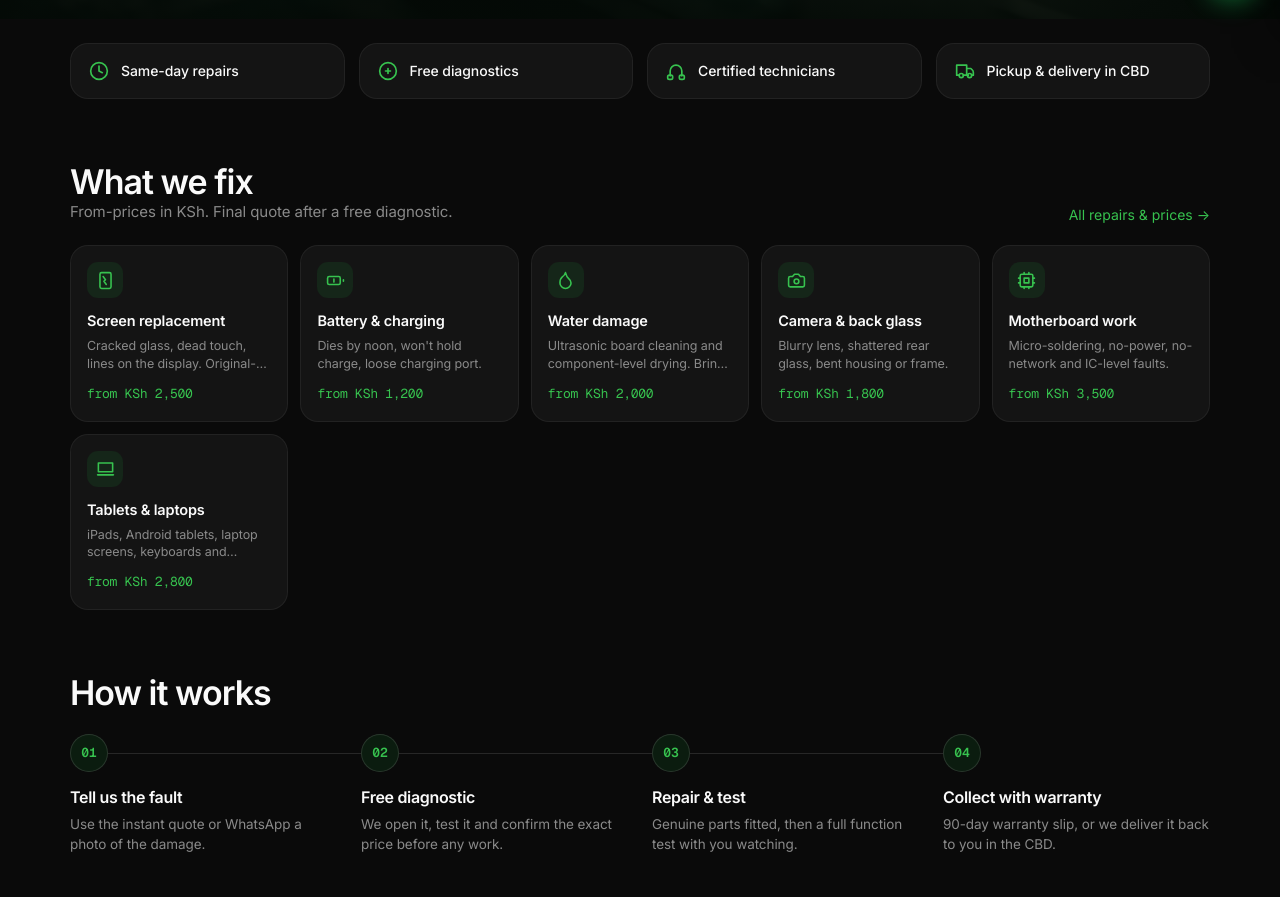
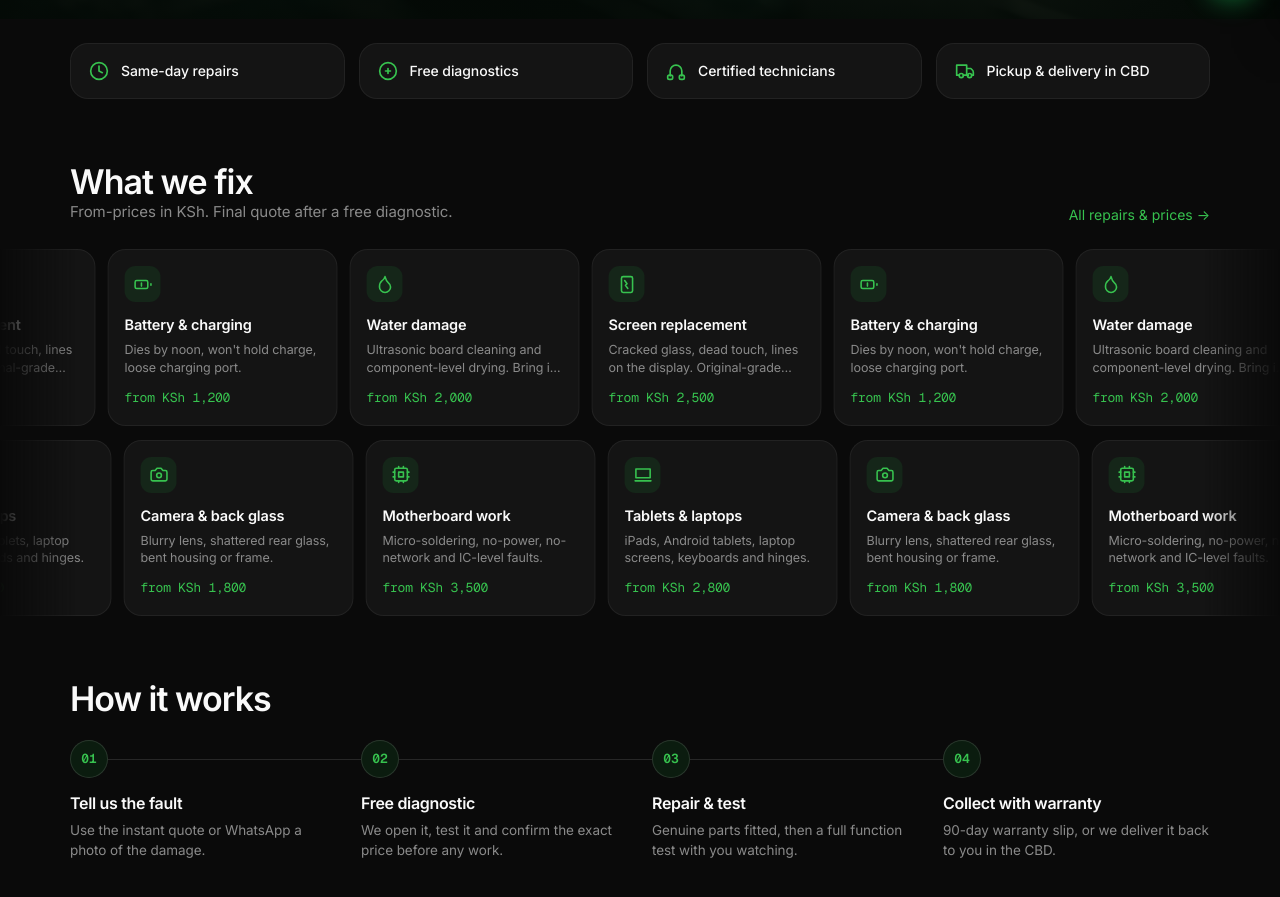
Before and after one commit to Tevin-Isaac/beaps-mobile-fix, a Next.js app: page / in a window 1280 px wide. Shown: the part 780-1677 px from the top of the page. Built offline with nearby package versions, Linux system fonts and the light colour scheme; no server answers; the database is empty.

Commit message:
Turn "What we fix" into a two-row shuffling marquee
Cards now auto-scroll continuously in two rows moving opposite
directions (CSS-only, pauses on hover), full-bleed with an edge fade
mask, instead of a static grid.

Co-Authored-By: Claude Sonnet 5 <noreply@anthropic.com>

```diff
--- a/pages/index.tsx
+++ b/pages/index.tsx
@@ -181,8 +181,8 @@ const Home: NextPageWithTitle<HomeProps> = ({ featured }) => {
       </Reveal>
 
       <Reveal>
-      <section style={{ maxWidth: 1180, margin: "0 auto", padding: "48px 20px 24px" }}>
-        <div style={{ display: "flex", alignItems: "flex-end", justifyContent: "space-between", gap: 20, flexWrap: "wrap" }}>
+      <section style={{ padding: "48px 0 24px" }}>
+        <div style={{ maxWidth: 1180, margin: "0 auto", padding: "0 20px", display: "flex", alignItems: "flex-end", justifyContent: "space-between", gap: 20, flexWrap: "wrap" }}>
           <div>
             <h2 style={{ margin: 0, fontSize: "clamp(26px, 3.4vw, 34px)", fontWeight: 600, letterSpacing: "-0.03em" }}>What we fix</h2>
             <p style={{ margin: "8px 0 0", fontSize: 15, color: "var(--text-secondary)" }}>From-prices in KSh. Final quote after a free diagnostic.</p>
@@ -191,10 +191,11 @@ const Home: NextPageWithTitle<HomeProps> = ({ featured }) => {
             All repairs &amp; prices →
           </button>
         </div>
-        <div style={{ display: "grid", gridTemplateColumns: autoFit(210), gap: 12, marginTop: 22 }}>
-          {REPAIR_CARDS.map((c, i) => (
-            <Reveal key={c.title} delay={(i % 6) * 0.06}>
-              <div className="fix-card">
+
+        <div className="fix-marquee-viewport" style={{ marginTop: 26 }}>
+          <div className="fix-marquee-track fix-marquee-left">
+            {[...REPAIR_CARDS.slice(0, 3), ...REPAIR_CARDS.slice(0, 3), ...REPAIR_CARDS.slice(0, 3)].map((c, i) => (
+              <div key={`row1-${i}`} className="fix-card fix-marquee-card">
                 <div className="fix-card-icon">
                   <svg width="19" height="19" viewBox="0 0 24 24" fill="none" stroke="currentColor" strokeWidth="2" strokeLinecap="round" strokeLinejoin="round">
                     {c.icon}
@@ -204,8 +205,22 @@ const Home: NextPageWithTitle<HomeProps> = ({ featured }) => {
                 <p className="fix-card-desc">{c.desc}</p>
                 <div className="fix-card-price">{c.price}</div>
               </div>
-            </Reveal>
-          ))}
+            ))}
+          </div>
+          <div className="fix-marquee-track fix-marquee-right" style={{ marginTop: 14 }}>
+            {[...REPAIR_CARDS.slice(3, 6), ...REPAIR_CARDS.slice(3, 6), ...REPAIR_CARDS.slice(3, 6)].map((c, i) => (
+              <div key={`row2-${i}`} className="fix-card fix-marquee-card">
+                <div className="fix-card-icon">
+                  <svg width="19" height="19" viewBox="0 0 24 24" fill="none" stroke="currentColor" strokeWidth="2" strokeLinecap="round" strokeLinejoin="round">
+                    {c.icon}
+                  </svg>
+                </div>
+                <h3 className="fix-card-title">{c.title}</h3>
+                <p className="fix-card-desc">{c.desc}</p>
+                <div className="fix-card-price">{c.price}</div>
+              </div>
+            ))}
+          </div>
         </div>
       </section>
       </Reveal>
--- a/styles/globals.css
+++ b/styles/globals.css
@@ -790,6 +790,44 @@ button {
   letter-spacing: -0.02em;
 }
 
+.fix-marquee-viewport {
+  overflow: hidden;
+  width: 100%;
+  -webkit-mask-image: linear-gradient(90deg, transparent, black 6%, black 94%, transparent);
+  mask-image: linear-gradient(90deg, transparent, black 6%, black 94%, transparent);
+}
+.fix-marquee-track {
+  display: flex;
+  gap: 12px;
+  width: max-content;
+}
+.fix-marquee-card {
+  width: 230px;
+  flex-shrink: 0;
+}
+.fix-marquee-left {
+  animation: fixMarqueeLeft 32s linear infinite;
+}
+.fix-marquee-right {
+  animation: fixMarqueeRight 36s linear infinite;
+}
+.fix-marquee-viewport:hover .fix-marquee-track {
+  animation-play-state: paused;
+}
+@keyframes fixMarqueeLeft {
+  from { transform: translateX(0); }
+  to { transform: translateX(-33.3333%); }
+}
+@keyframes fixMarqueeRight {
+  from { transform: translateX(-33.3333%); }
+  to { transform: translateX(0); }
+}
+@media (prefers-reduced-motion: reduce) {
+  .fix-marquee-left, .fix-marquee-right {
+    animation: none;
+  }
+}
+
 .how-steps {
   display: grid;
   grid-template-columns: repeat(4, 1fr);
```
